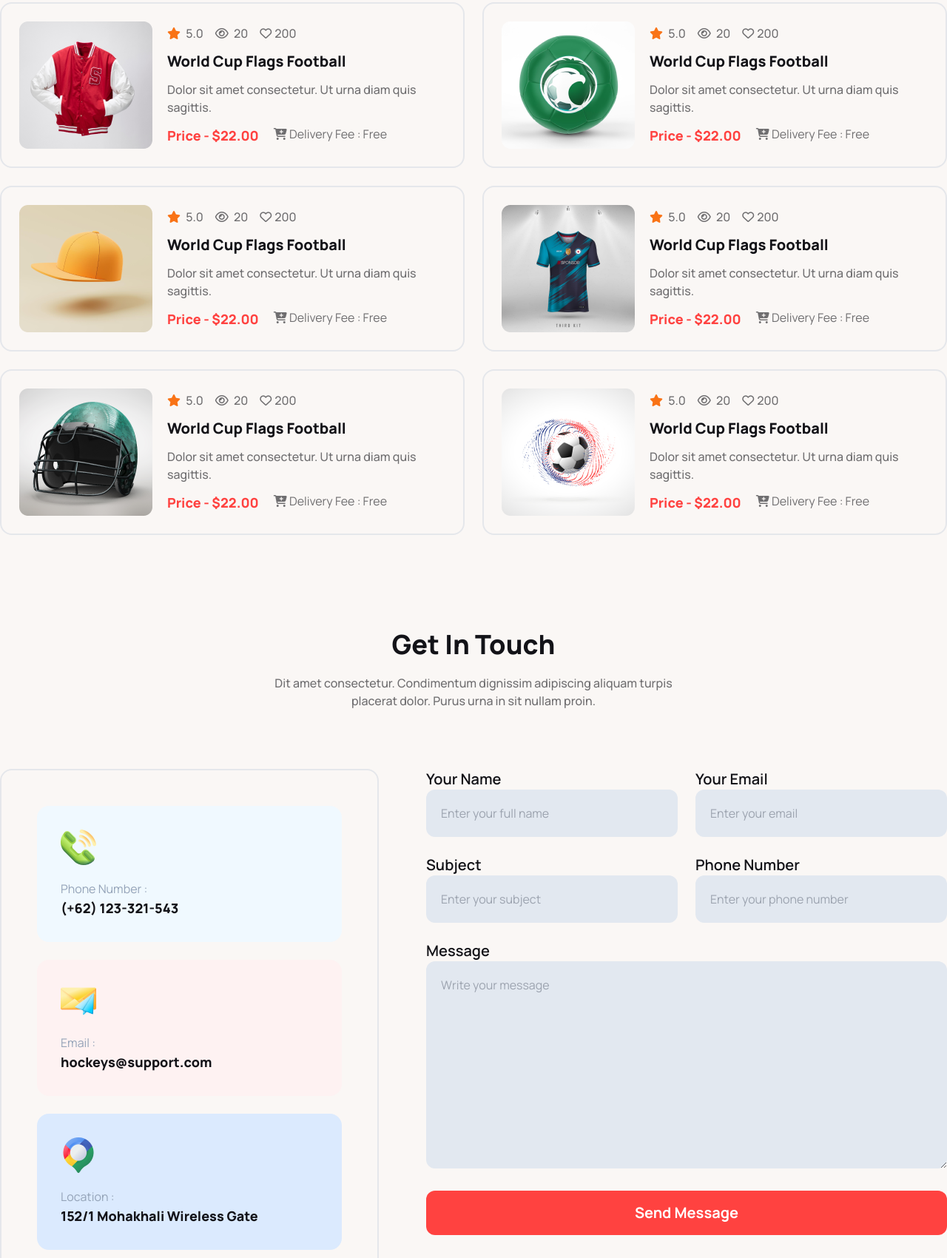
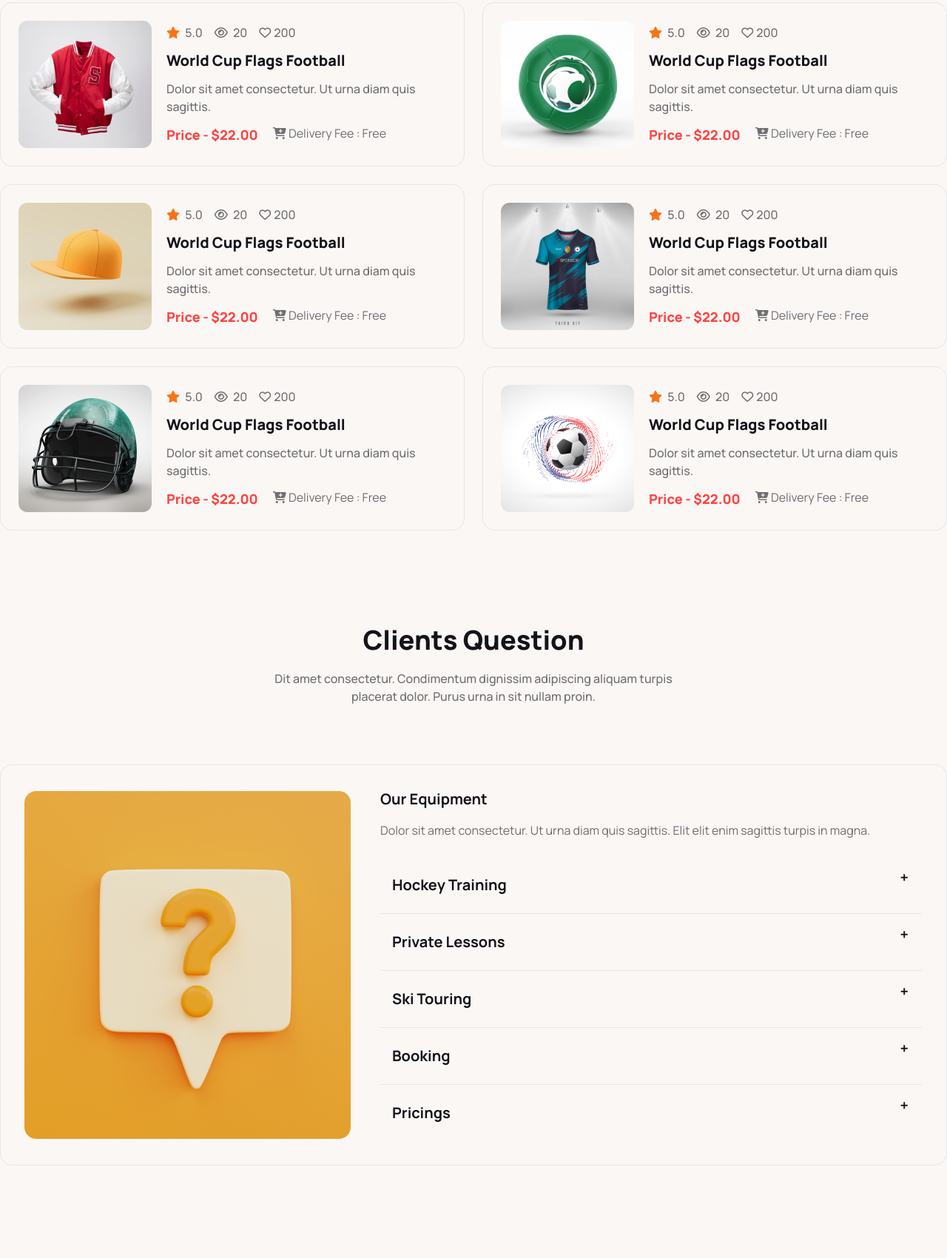
Before and after one commit to hammadsadi/hockey-with-tailwind, a plain HTML site: page index.html in a window 1280 px wide. Shown: the part 2633-4333 px from the top of the page at 74% size. Drawn offline with nearby package versions, Linux system fonts and the light colour scheme.

Commit message:
Clients Question Added With Responsive

```diff
--- a/index.html
+++ b/index.html
@@ -276,7 +276,7 @@
           <div class="grid grid-cols-1 gap-6 lg:grid-cols-2">
             <!-- Item -->
             <div
-              class="border-2 rounded-2xl py-6 pl-6 pr-10 flex flex-col md:flex-row gap-5 items-center"
+              class="border rounded-2xl py-6 pl-6 pr-10 flex flex-col md:flex-row gap-5 items-center"
             >
               <img src="Images/5.png" alt="" />
               <div class="space-y-3">
@@ -319,7 +319,7 @@
               </div>
             </div>
             <div
-              class="border-2 rounded-2xl py-6 pl-6 pr-10 flex flex-col md:flex-row gap-5 items-center"
+              class="border rounded-2xl py-6 pl-6 pr-10 flex flex-col md:flex-row gap-5 items-center"
             >
               <img src="Images/6.png" alt="" />
               <div class="space-y-3">
@@ -362,7 +362,7 @@
               </div>
             </div>
             <div
-              class="border-2 rounded-2xl py-6 pl-6 pr-10 flex flex-col md:flex-row gap-5 items-center"
+              class="border rounded-2xl py-6 pl-6 pr-10 flex flex-col md:flex-row gap-5 items-center"
             >
               <img src="Images/7.png" alt="" />
               <div class="space-y-3">
@@ -405,7 +405,7 @@
               </div>
             </div>
             <div
-              class="border-2 rounded-2xl py-6 pl-6 pr-10 flex flex-col md:flex-row gap-5 items-center"
+              class="border rounded-2xl py-6 pl-6 pr-10 flex flex-col md:flex-row gap-5 items-center"
             >
               <img src="Images/8.png" alt="" />
               <div class="space-y-3">
@@ -448,7 +448,7 @@
               </div>
             </div>
             <div
-              class="border-2 rounded-2xl py-6 pl-6 pr-10 flex flex-col md:flex-row gap-5 items-center"
+              class="border rounded-2xl py-6 pl-6 pr-10 flex flex-col md:flex-row gap-5 items-center"
             >
               <img src="Images/9.png" alt="" />
               <div class="space-y-3">
@@ -491,7 +491,7 @@
               </div>
             </div>
             <div
-              class="border-2 rounded-2xl py-6 pl-6 pr-10 flex flex-col md:flex-row gap-5 items-center"
+              class="border rounded-2xl py-6 pl-6 pr-10 flex flex-col md:flex-row gap-5 items-center"
             >
               <img src="Images/10.png" alt="" />
               <div class="space-y-3">
@@ -537,6 +537,90 @@
         </div>
       </section>
 
+      <!-- Clients Questions -->
+      <section class="my-32">
+        <div class="max-w-xl mx-auto text-center space-y-5 mb-20">
+          <h3 class="text-color-heading text-2xl md:text-4xl font-extrabold">
+            Clients Question
+          </h3>
+          <p class="text-color-light text-base font-medium">
+            Dit amet consectetur. Condimentum dignissim adipiscing aliquam
+            turpis placerat dolor. Purus urna in sit nullam proin.
+          </p>
+        </div>
+        <div
+          class="flex flex-col md:flex-row gap-10 items-center p-4 md:p-8 border rounded-2xl"
+        >
+          <div>
+            <img src="Images/11.png" alt="" />
+          </div>
+          <div class="md:flex-1">
+            <h4 class="text-color-heading text-xl mb-4 font-bold">
+              Our Equipment
+            </h4>
+            <p class="mb-6 text-base text-color-light font-normal">
+              Dolor sit amet consectetur. Ut urna diam quis sagittis. Elit elit
+              enim sagittis turpis in magna.
+            </p>
+            <div class="collapse collapse-plus rounded-none border-b">
+              <input type="radio" name="my-accordion-3" />
+              <div
+                class="collapse-title text-xl font-bold py-6 text-color-heading"
+              >
+                Hockey Training
+              </div>
+              <div class="collapse-content">
+                <p>hello</p>
+              </div>
+            </div>
+            <div class="collapse collapse-plus rounded-none border-b">
+              <input type="radio" name="my-accordion-3" />
+              <div
+                class="collapse-title text-xl font-bold py-6 text-color-heading"
+              >
+                Private Lessons
+              </div>
+              <div class="collapse-content">
+                <p>hello</p>
+              </div>
+            </div>
+            <div class="collapse collapse-plus rounded-none border-b">
+              <input type="radio" name="my-accordion-3" />
+              <div
+                class="collapse-title text-xl font-bold py-6 text-color-heading"
+              >
+                Ski Touring
+              </div>
+              <div class="collapse-content">
+                <p>hello</p>
+              </div>
+            </div>
+            <div class="collapse collapse-plus rounded-none border-b">
+              <input type="radio" name="my-accordion-3" />
+              <div
+                class="collapse-title text-xl font-bold py-6 text-color-heading"
+              >
+                Booking
+              </div>
+              <div class="collapse-content">
+                <p>hello</p>
+              </div>
+            </div>
+            <div class="collapse collapse-plus">
+              <input type="radio" name="my-accordion-3" />
+              <div
+                class="collapse-title text-xl font-bold py-6 text-color-heading"
+              >
+                Pricings
+              </div>
+              <div class="collapse-content">
+                <p>hello</p>
+              </div>
+            </div>
+          </div>
+        </div>
+      </section>
+
       <!-- Get In Touch  -->
       <section class="my-32">
         <div class="max-w-xl mx-auto text-center space-y-5 mb-20">
@@ -550,7 +634,7 @@
         </div>
         <div class="flex flex-col lg:flex-row lg:justify-between">
           <div
-            class="w-full lg:w-[40%] rounded-2xl p-5 lg:p-12 border-2 space-y-6"
+            class="w-full lg:w-[40%] rounded-2xl p-5 lg:p-12 border space-y-6"
           >
             <div class="p-8 bg-sky-50 rounded-2xl w-full">
               <img src="Images/cal.png" alt="" />
```
